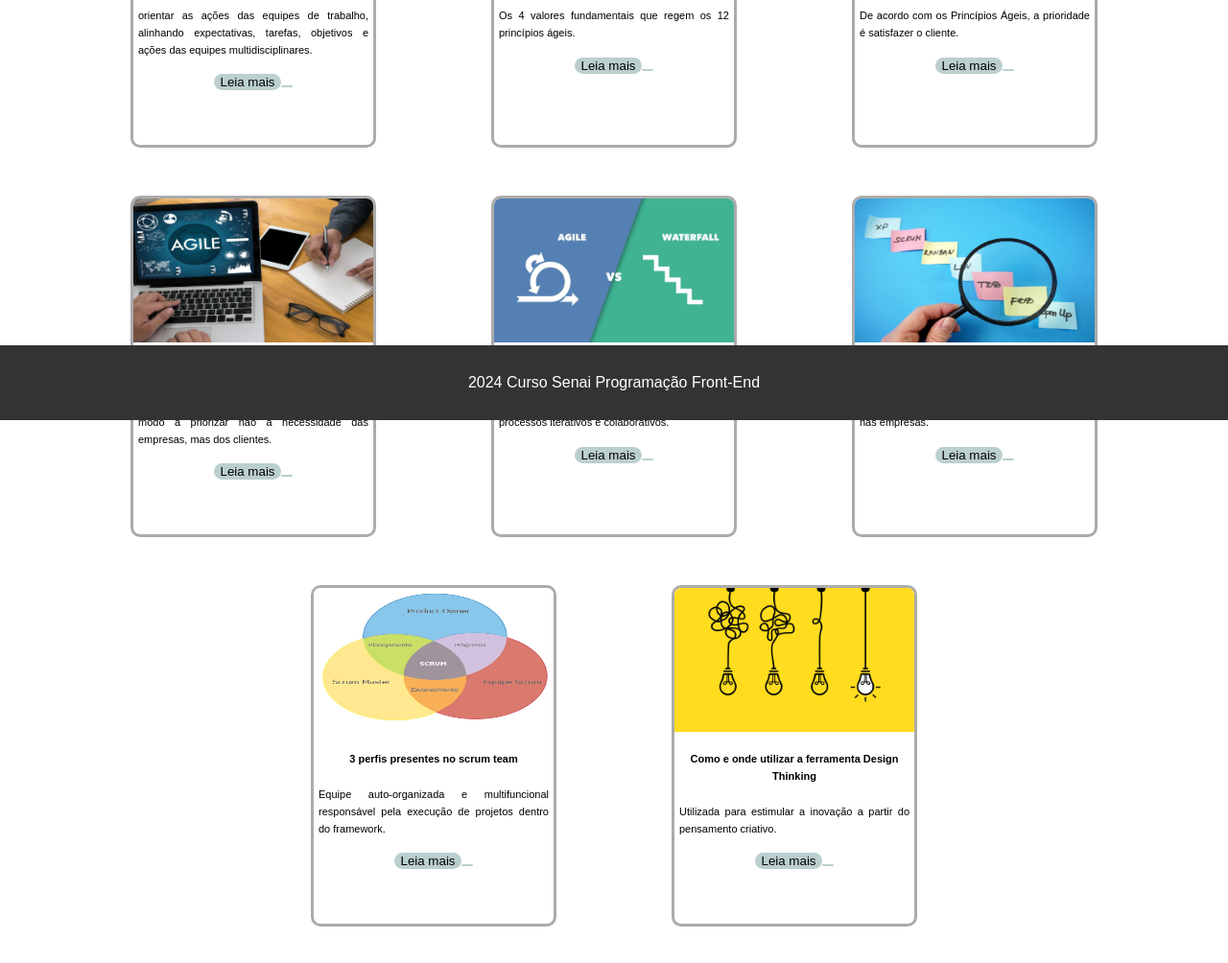
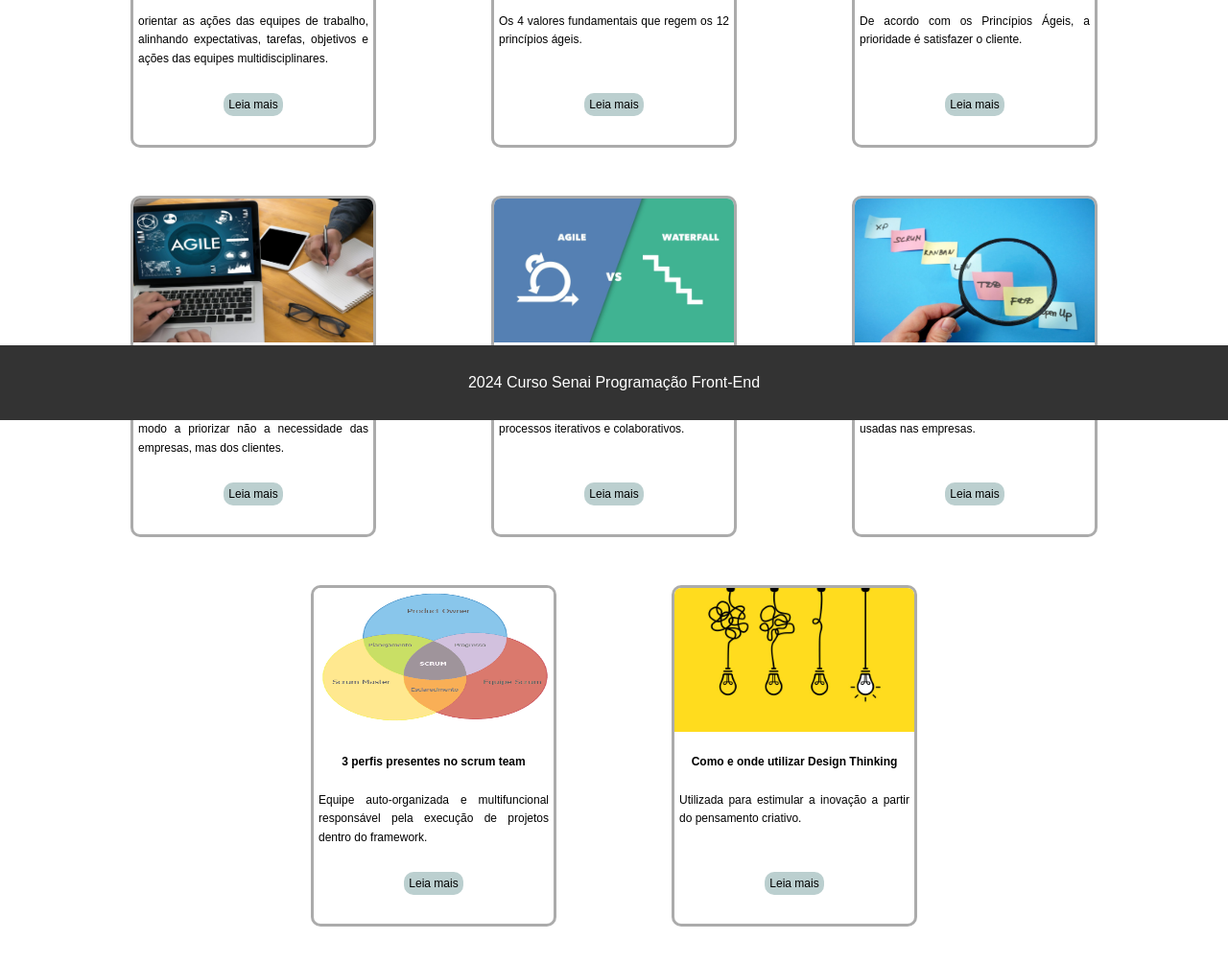
Before and after one commit to Lucas-Rodrigs/Trabalho-Grupal, a plain HTML site: page index.html in a window 1280 px wide. Shown: the part 362-1366 px from the top of the page at 96% size. Drawn offline with Linux system fonts and the light colour scheme.

Commit message:
up_alteracoes2_by_vinisrf

```diff
--- a/folhas_de_estilo/styles_homepage.css
+++ b/folhas_de_estilo/styles_homepage.css
@@ -19,26 +19,6 @@ header h1 {
     margin: 0;
 }
 
-/*nav ul {
-    list-style: none;
-    padding: 0;
-}
-
-nav ul li {
-    display: inline;
-    margin-right: 10px;
-}
-li:hover {
-    transition: 500ms;
-    transform:scale(0.99);
-
-}
-
-nav ul li a {
-    color: #fff;
-    text-decoration: none;
-}*/
-
 main {
     padding: 30px;
 }
@@ -50,22 +30,24 @@ main h2 {
 /* area folders*/
 .area-folders{
     padding: 10px;
-
+    align-self: baseline;
     display: flex;
     flex-wrap: wrap;
     justify-content: center;
     row-gap: 50px;
     column-gap: 10%
+
 }
 /* folders */
 #folder{
     border-radius: 10px;
     text-align: center;
-    left: 25%;
     border: #33333369 solid;
     height: 350px;
     width: 250px;
-    font-size: 11px;
+    font-size: 12px;
+
+
 }
 #folder:hover{
     transition: 500ms;
@@ -79,23 +61,20 @@ main h2 {
     border-top-right-radius: 7px;
 }
 #folder p{
+    height: 70px;
     text-align: justify;
     padding: 5px;
-}
-#folder button{
-    border-radius: 10px;
-    border: none;
-    background-color: rgba(80, 131, 131, 0.39);
-/*    position: absolute;*/
-    margin-bottom: 5px;
 
 }
-#folder button a{
+#folder a{
+    background-color: rgba(80, 131, 131, 0.39);
+    padding: 5px;
     text-decoration: none;
     color: black;
-
+    border-radius: 10px;
+    margin-top: 10px;
 }
-#folder button:hover {
+#folder a:hover {
     transition: 500ms;
     transform: scale(1.2);
 }
--- a/index.html
+++ b/index.html
@@ -42,56 +42,56 @@
                 <img src="img/metodologias_ageis.jpg" alt="">
                 <h4>Conceito do Manifesto Ágil</h4>
                 <p>orientar as ações das equipes de trabalho, alinhando expectativas, tarefas, objetivos e ações das equipes multidisciplinares.</p>
-                <button type="button"><a href="conceito_do_manifesto_agil.html">Leia mais</a><button>
+                <a href="conceito_do_manifesto_agil.html">Leia mais</a>
             </div>
 
             <div id="folder">
                 <img src="img/valores_metodologias_ageis.jpg" alt="">
                 <h4>Valores do Manifesto Ágil</h4>
                 <p>Os 4 valores fundamentais que regem os 12 princípios ágeis.</p>
-                <button type="button"><a href="#">Leia mais</a><button>
+                <a href="#">Leia mais</a>
             </div>
 
             <div id="folder">
                 <img src="img/12_principios.jpg" alt="">
                 <h4>12 princípios ágeis</h4>
                 <p>De acordo com os Princípios Ágeis, a prioridade é satisfazer o cliente.</p>
-                <button type="button"><a href="#">Leia mais</a><button>
+                <a href="#">Leia mais</a>
             </div>
 
             <div id="folder">
                 <img src="img/carateristicas.jpg" alt="">
                 <h4>Características da metodologia ágil</h4>
                 <p>tornar os processos menos engessados, de modo a priorizar não a necessidade das empresas, mas dos clientes.</p>
-                <button type="button"><a href="#">Leia mais</a><button>
+                <a href="#">Leia mais</a>
             </div>
 
             <div id="folder">
                 <img src="img/tradicionais_x_ ágeis.jpg" alt="">
                 <h4>Métodos tradicionais vs Métodos ágeis</h4>
                 <p>Abordagem linear e ênfase na rigidez vs processos iterativos e colaborativos.</p>
-                <button type="button"><a href="#">Leia mais</a><button>
+                <a href="#">Leia mais</a>
             </div>
 
             <div id="folder">
                 <img src="img/3_tipos.jpg" alt="">
                 <h4>3 Tipos de metodologias ágeis</h4>
                 <p>Três tipos de metodologias ágeis mais usadas nas empresas.</p>
-                <button type="button"><a href="#">Leia mais</a><button>
+                <a href="#">Leia mais</a>
             </div>
 
             <div id="folder">
                 <img src="img/perfis_scrum.jpg" alt="">
                 <h4>3 perfis presentes no scrum team</h4>
                 <p>Equipe auto-organizada e multifuncional responsável pela execução de projetos dentro do framework.</p>
-                <button type="button"><a href="#">Leia mais</a><button>
+                <a href="#">Leia mais</a>
             </div>
 
             <div id="folder">
                 <img src="img/Design-Thinking-.jpg" alt="">
-                <h4>Como e onde utilizar a ferramenta Design Thinking</h4>
+                <h4>Como e onde utilizar Design Thinking</h4>
                 <p>Utilizada para estimular a inovação a partir do pensamento criativo.</p>
-                <button type="button"><a href="#">Leia mais</a><button>
+                <a href="#">Leia mais</a>
             </div>
 
         </div>
```
Also changed, not shown: manifesto.html (deleted, +0 -43 lines), 1 other file.
